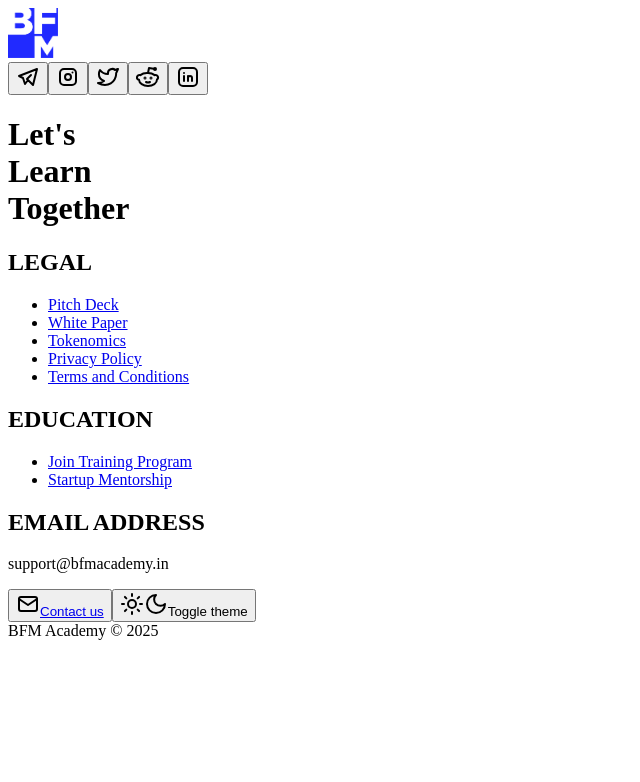
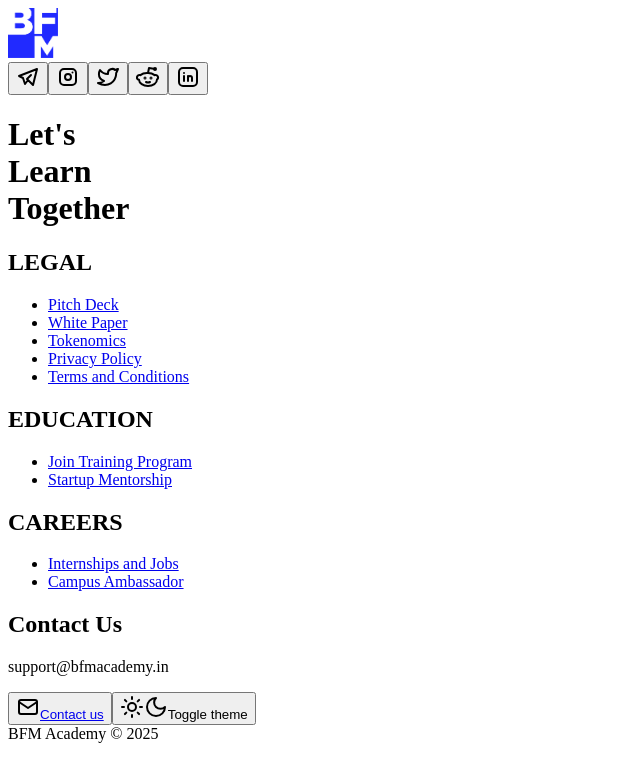
Before and after one commit to SatyamVyas04/BFMAcademy, a Next.js app: page /footer in a window 1280 px wide. Shown: the top 782 px of the page, without its empty margins (0-640 px from the left). Built offline with nearby package versions, Linux system fonts and the light colour scheme.

Commit message:
Update footer layout and add career opportunities section

```diff
--- a/src/pages/footer.tsx
+++ b/src/pages/footer.tsx
@@ -42,7 +42,11 @@
 						{/* Social Icons - Vertical Stack */}
 						<div className="flex flex-row items-center gap-0 max-md:justify-center md:flex-col md:space-y-1">
 							<Link href="https://t.me/bfmacademyy" target="_blank">
-								<Button variant="ghost" size="icon" className="group">
+								<Button
+									variant="ghost"
+									size="icon"
+									className="group rounded-full"
+								>
 									<IconBrandTelegram className="h-[1.2rem] w-[1.2rem] text-foreground" />
 								</Button>
 							</Link>
@@ -50,17 +54,29 @@
 								href="https://www.instagram.com/bfmacademia"
 								target="_blank"
 							>
-								<Button variant="ghost" size="icon" className="group">
+								<Button
+									variant="ghost"
+									size="icon"
+									className="group rounded-full"
+								>
 									<IconBrandInstagram className="h-[1.2rem] w-[1.2rem] text-foreground" />
 								</Button>
 							</Link>
 							<Link href="https://x.com/BFMAcademy" target="_blank">
-								<Button variant="ghost" size="icon" className="group">
+								<Button
+									variant="ghost"
+									size="icon"
+									className="group rounded-full"
+								>
 									<IconBrandTwitter className="h-[1.2rem] w-[1.2rem] text-foreground" />
 								</Button>
 							</Link>
 							<Link href="https://www.reddit.com/u/BFMAcademy" target="_blank">
-								<Button variant="ghost" size="icon" className="group">
+								<Button
+									variant="ghost"
+									size="icon"
+									className="group rounded-full"
+								>
 									<IconBrandReddit className="h-[1.2rem] w-[1.2rem] text-foreground" />
 								</Button>
 							</Link>
@@ -68,7 +84,11 @@
 								href="https://www.linkedin.com/company/bfm-academy/"
 								target="_blank"
 							>
-								<Button variant="ghost" size="icon" className="group">
+								<Button
+									variant="ghost"
+									size="icon"
+									className="group rounded-full"
+								>
 									<IconBrandLinkedin className="h-[1.2rem] w-[1.2rem] text-foreground" />
 								</Button>
 							</Link>
@@ -168,13 +188,36 @@
 					{/* Contact Column */}
 					<div className="md:col-span-3">
 						<h2 className="mb-4 text-lg uppercase text-brandblue/50 dark:text-muted-foreground">
-							EMAIL ADDRESS
+							CAREERS
+						</h2>
+						<ul className="space-y-1.5 text-brandblue dark:text-foreground">
+							<li>
+								<a
+									href="https://forms.gle/7FonKf2PQgEYnWk17"
+									target="_blank"
+									className="transition-all hover:text-foreground dark:hover:text-brandblue"
+								>
+									Internships and Jobs
+								</a>
+							</li>
+							<li>
+								<a
+									href="https://forms.gle/bU4PRhuYotGu86rL6"
+									target="_blank"
+									className="transition-all hover:text-foreground dark:hover:text-brandblue"
+								>
+									Campus Ambassador
+								</a>
+							</li>
+						</ul>
+						<h2 className="mb-1 mt-6 text-lg uppercase text-brandblue/50 dark:text-muted-foreground">
+							Contact Us
 						</h2>
 						<p className="text-brandblue dark:text-foreground">
 							support@bfmacademy.in
 						</p>
 						<div className="mt-2 flex flex-row items-center gap-2">
-							<Button className="group rounded-full bg-brandblue text-white transition-all hover:bg-brandblue/90 dark:bg-foreground dark:text-background dark:hover:bg-foreground/90">
+							<Button className="group rounded-full bg-brandblue px-8 text-white transition-all hover:bg-brandblue/90 dark:bg-foreground dark:text-background dark:hover:bg-foreground/90">
 								<IconMail
 									className="relative left-12 opacity-0 transition-all group-hover:left-0 group-hover:opacity-100"
 									size={24}
```
